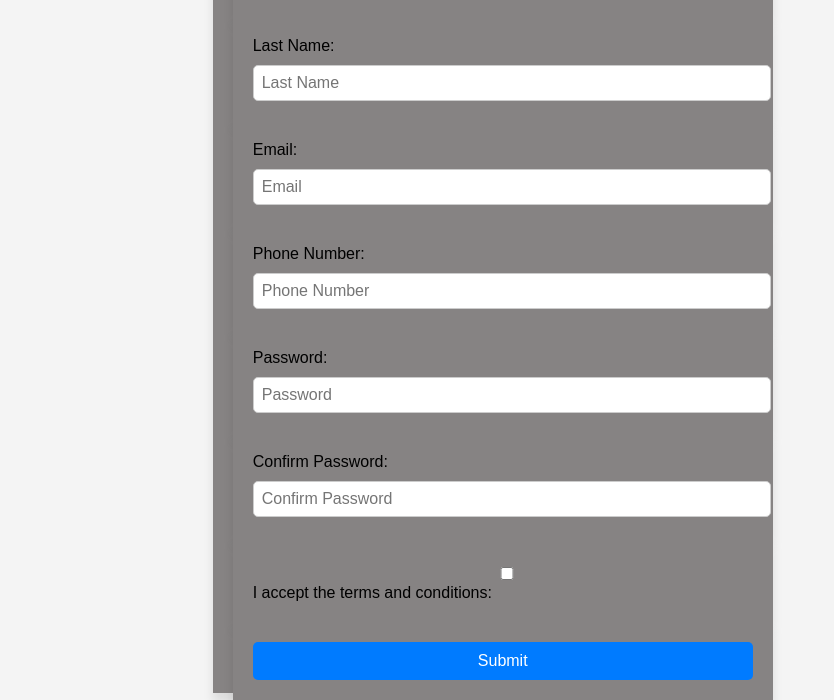
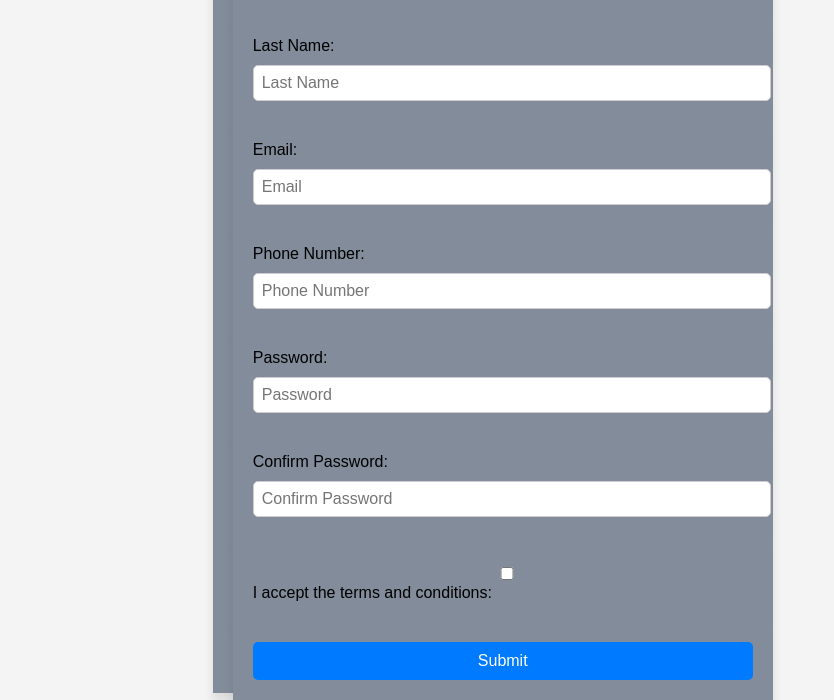
Before and after one commit to M-Saleh-N/HTML.form, a plain HTML site: page index.html in a window 1280 px wide. Shown: the part 107-807 px from the top of the page, without its empty margins (0-834 px from the left). Drawn offline with Linux system fonts and the light colour scheme.

Commit message:
changed the colour

```diff
--- a/style.css
+++ b/style.css
@@ -7,7 +7,7 @@ body {
 }
 
 div {
-  background: #868383;
+  background: #828c9b;
   padding: 20px;
   box-shadow: 0 9px 10px rgba(0, 0, 0, 0.1);
   width: 500px;
```
